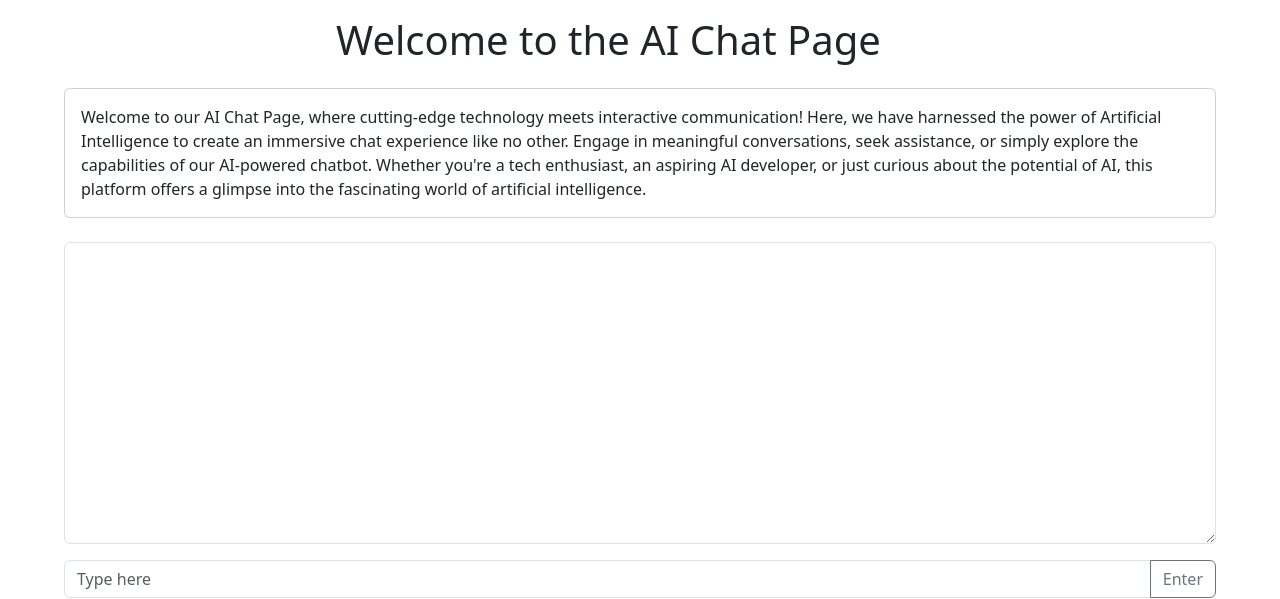
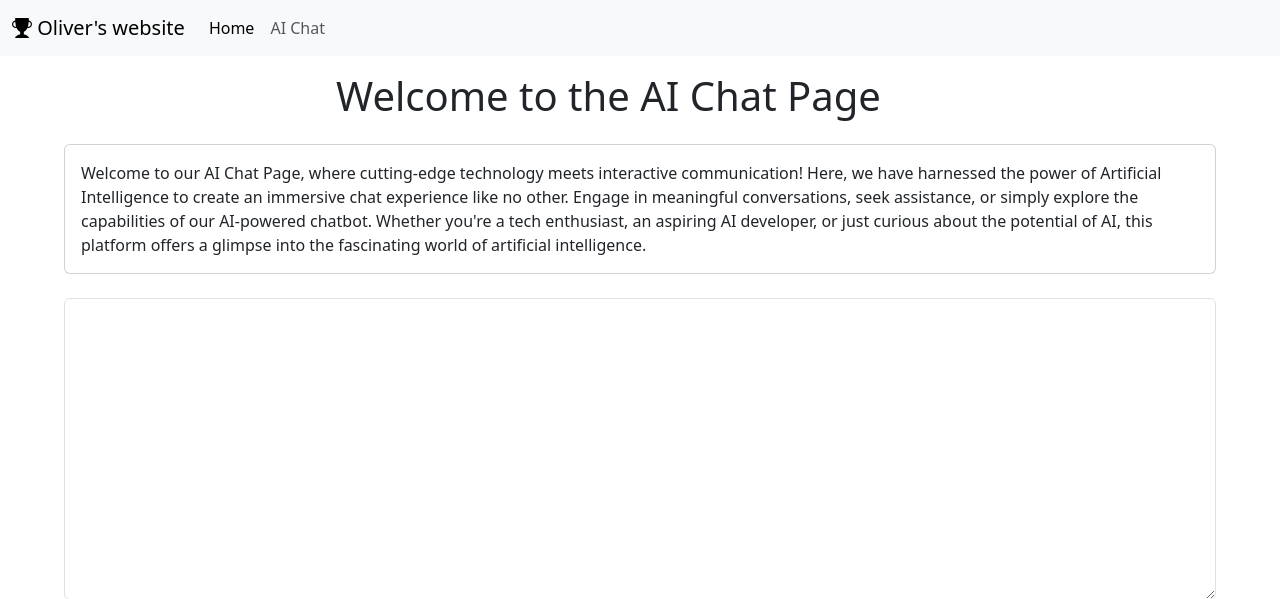
Before and after one commit to oliverpilus/website, a Django app: page /ai_chat in a window 1280 px wide. Shown: the top 599 px of the page. Run offline with Django 4.2, Linux system fonts and the light colour scheme.

Commit message:
added nav bar to AI chat Made it so the "home" button actually does somthing

```diff
--- a/templates/app/ai_chat.html
+++ b/templates/app/ai_chat.html
@@ -6,8 +6,30 @@
     <title>hi</title>
     <link href="https://cdn.jsdelivr.net/npm/bootstrap@5.3.0/dist/css/bootstrap.min.css" rel="stylesheet"
           integrity="sha384-9ndCyUaIbzAi2FUVXJi0CjmCapSmO7SnpJef0486qhLnuZ2cdeRhO02iuK6FUUVM" crossorigin="anonymous">
+    <link rel="stylesheet" href="https://cdn.jsdelivr.net/npm/bootstrap-icons@1.10.5/font/bootstrap-icons.css">
 </head>
 <body>
+<nav class="navbar navbar-expand-lg bg-body-tertiary">
+    <div class="container-fluid">
+        <a class="navbar-brand" href="#">
+            <i class="bi bi-trophy-fill"></i>
+            Oliver's website
+        </a>        <button class="navbar-toggler" type="button" data-bs-toggle="collapse" data-bs-target="#navbarSupportedContent"
+                aria-controls="navbarSupportedContent" aria-expanded="false" aria-label="Toggle navigation">
+            <span class="navbar-toggler-icon"></span>
+        </button>
+        <div class="collapse navbar-collapse" id="navbarSupportedContent">
+            <ul class="navbar-nav me-auto mb-2 mb-lg-0">
+                <li class="nav-item">
+                    <a class="nav-link active" aria-current="page" href="/">Home</a>
+                </li>
+                <li class="nav-item">
+                    <a class="nav-link" href="/ai_chat">AI Chat</a>
+                </li>
+            </ul>
+        </div>
+    </div>
+</nav>
 <div class="mx-auto p-3" style="width: 50%">
     <h1>Welcome to the AI Chat Page</h1>
 </div>
```
Also changed, not shown: templates/app/home_page.html (+6 -4 lines).
